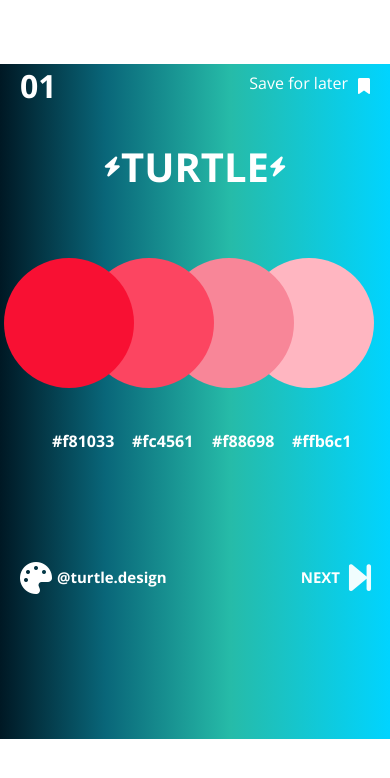
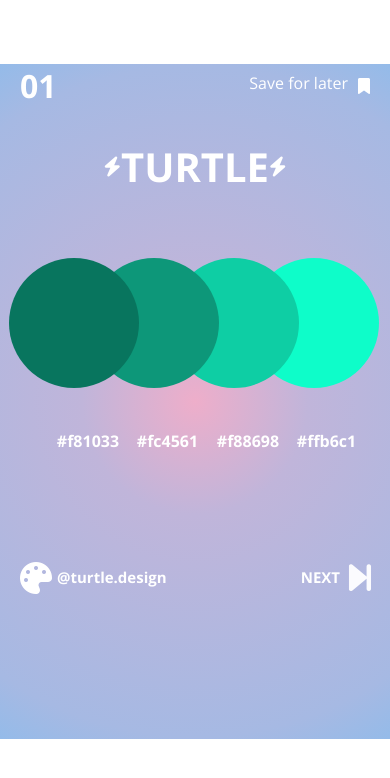
Before and after one commit to doeunzx/IT-Extra-Class, a PHP site: page / in a window 390 px wide. Shown: the top 778 px of the page. Run offline with PHP 8.4, Linux system fonts and the light colour scheme; some libraries are stand-ins or nearby versions; some web fonts are replaced.

Commit message:
new commit

```diff
--- a/2.Clone Project/6.Gradient style/style.css
+++ b/2.Clone Project/6.Gradient style/style.css
@@ -20,11 +20,11 @@ body {
     justify-content: center;
     margin-top: 4rem;
     text-align: center;
-    background: linear-gradient(90deg,
-            rgba(0, 24, 36, 1) 0%,
-            rgba(9, 102, 121, 1) 27%,
-            rgba(38, 187, 168, 1) 59%,
-            rgba(0, 212, 255, 1) 100%);
+    background: radial-gradient(circle,
+     rgba(238, 174, 202, 1) 0%,
+     rgba(192, 181, 218, 1) 29%,
+     rgba(166, 185, 227, 1) 86%,
+     rgba(148, 187, 233, 1) 100%);
 }
 
 .top {
@@ -78,7 +78,7 @@ body {
     width: 150px;
     left: 15rem;
     height: 150px;
-    background-color: #ffb6c1;
+    background-color: #0efdc9;
     border-radius: 50%;
 
 }
@@ -87,7 +87,7 @@ body {
     width: 150px;
     height: 150px;
     left: 10rem;
-    background-color: #f88698;
+    background-color: #0ecea4;
     border-radius: 50%;
 }
 
@@ -95,14 +95,14 @@ body {
     left: 5rem;
     width: 150px;
     height: 150px;
-    background-color: #fc4561;
+    background-color: #0d9779;
     border-radius: 50%;
 }
 
 .box4 {
     width: 150px;
     height: 150px;
-    background-color: #f81033;
+    background-color: #08755e;
     border-radius: 50%;
 }
 
@@ -139,11 +139,12 @@ body {
         justify-content: center;
         margin-top: 4rem;
         text-align: center;
-        background: linear-gradient(90deg,
-                rgba(0, 24, 36, 1) 0%,
-                rgba(9, 102, 121, 1) 27%,
-                rgba(38, 187, 168, 1) 59%,
-                rgba(0, 212, 255, 1) 100%);
+        background: radial-gradient(circle,
+        rgba(238, 174, 202, 1) 0%,
+        rgba(192, 181, 218, 1) 29%,
+        rgba(166, 185, 227, 1) 86%,
+        rgba(148, 187, 233, 1) 100%);
+   }
     }
 
     .top {
@@ -152,11 +153,16 @@ body {
         align-items: center;
         justify-content: space-between;
     }
+
     .main-box {
         position: absolute;
-        margin-left: -1rem;
+        margin-left: -0.7rem;
     }
-    .box1, .box2, .box3 , .box4 {
+
+    .box1,
+    .box2,
+    .box3,
+    .box4 {
         width: 130px;
         height: 130px;
 
```
